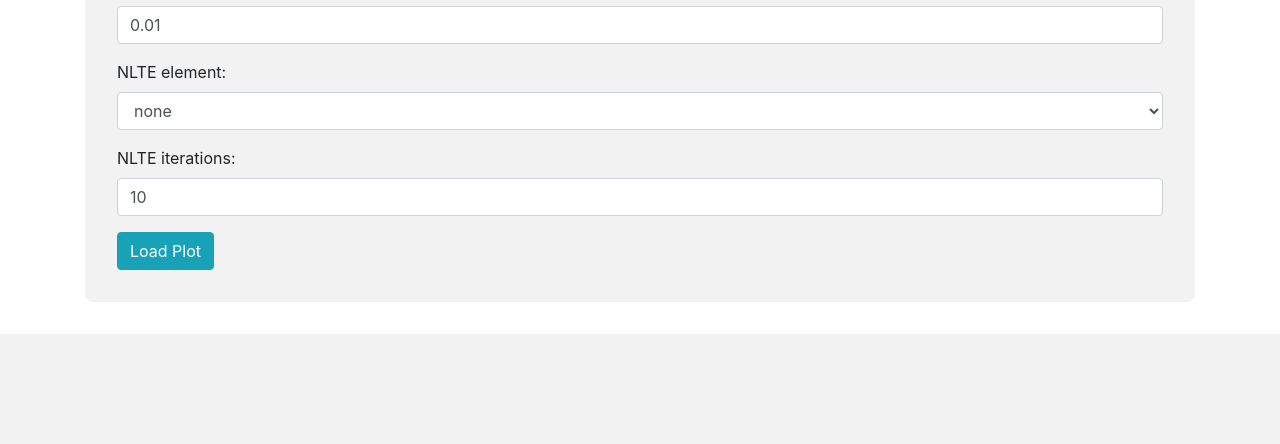
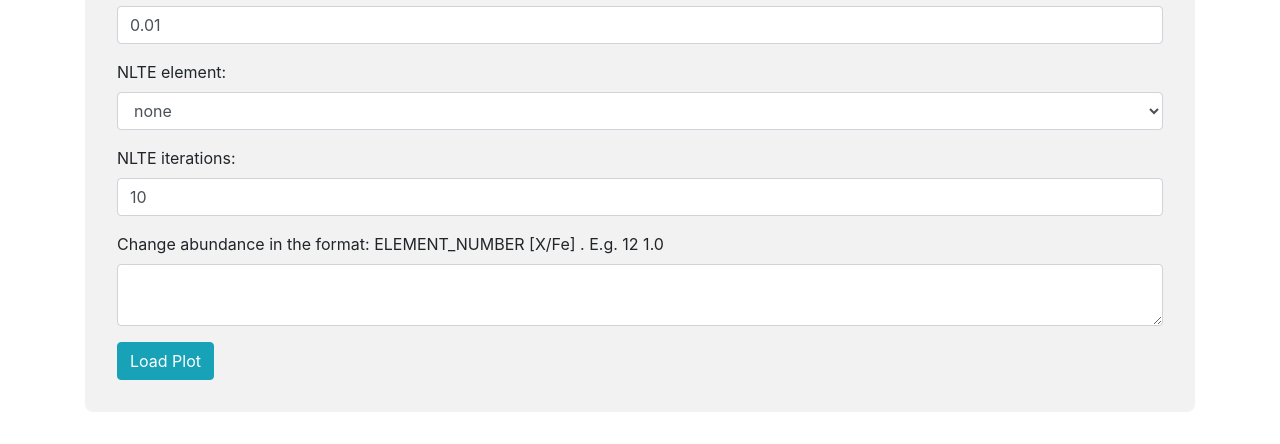
Before and after one commit to stormnick/TSGuiPy, a Flask app: page /generate_synthetic_spectrum in a window 1280 px wide. Shown: the part 888-1332 px from the top of the page. Before the commit the page ends 1222 px from the top, so only its background shows below. Run offline with Flask 3, Linux system fonts and the light colour scheme; some libraries are stand-ins or nearby versions.

Commit message:
can now choose elemental abundance easily

```diff
--- a/src/app.py
+++ b/src/app.py
@@ -13,6 +13,7 @@ from TSGuiPy.src import plot
 from plotting_tools.scripts_for_plotting import plot_synthetic_data_m3dis, load_output_data
 from scripts.loading_configs import TSFitPyConfig
 from scripts.auxiliary_functions import apply_doppler_correction
+from scripts.solar_abundances import periodic_table
 
 app = Flask(__name__)
 app.config['MAX_CONTENT_LENGTH'] = 200 * 1024 * 1024  # 50 Megabytes
@@ -165,7 +166,7 @@ def results():
 def generate_synthetic_spectrum():
     return render_template('generate_synthetic_spectrum.html')
 
-def call_m3d(teff, logg, feh, vmic, lmin, lmax, ldelta, nlte_element, nlte_iter):
+def call_m3d(teff, logg, feh, vmic, lmin, lmax, ldelta, nlte_element, nlte_iter, xfeabundances):
     m3dis_paths = {"m3dis_path": "/Users/storm/PycharmProjects/3d_nlte_stuff/m3dis_l/m3dis/experiments/Multi3D/",
                    "nlte_config_path": "/Users/storm/docker_common_folder/TSFitPy/input_files/nlte_data/nlte_filenames.cfg",
                    "model_atom_path": "/Users/storm/docker_common_folder/TSFitPy/input_files/nlte_data/model_atoms/",
@@ -174,8 +175,8 @@ def call_m3d(teff, logg, feh, vmic, lmin, lmax, ldelta, nlte_element, nlte_iter)
                    "3D_atmosphere_path": None}  # change to path to 3D atmosphere if running 3D model atmosphere
 
     atmosphere_type = "1D"  # "1D" or "3D"
-    hash_table_size = 100000
-    n_nu = 32
+    hash_table_size = 100
+    n_nu = 1
     mpi_cores = 1
     # if 3D atmosphere is used, then the following is needed
     dims = 23  # dimensions of the atmosphere
@@ -194,10 +195,19 @@ def call_m3d(teff, logg, feh, vmic, lmin, lmax, ldelta, nlte_element, nlte_iter)
         element_in_nlte = ""
         nlte_flag = False
     element_abundances = {}
+    # convert xfeabundances to dictionary. first number is the element number in periodic table, second is the abundance. the separation between elements is \n
+    xfeabundances = xfeabundances.split("\n")
+    for xfeabundance in xfeabundances:
+        if xfeabundance != "":
+            element, abundance = xfeabundance.split(" ")
+            # convert element to element name
+            element = int(element)
+            element_name = periodic_table[element]
+            element_abundances[element_name] = float(abundance)
     wavelength, norm_flux = plot_synthetic_data_m3dis(m3dis_paths, teff, logg, feh, vmic, lmin, lmax, ldelta,
                                                       atmosphere_type, atmos_format, n_nu, mpi_cores, hash_table_size,
                                                       nlte_flag, element_in_nlte, element_abundances, snap, dims, nx, ny, nz,
-                                                      nlte_iterations_max, nlte_convergence_limit, m3dis_package_name="m3dis", verbose=True)
+                                                      nlte_iterations_max, nlte_convergence_limit, m3dis_package_name="m3dis", verbose=False)
     return list(wavelength), list(norm_flux)
 
 
@@ -213,9 +223,10 @@ def get_plot_m3d():
     ldelta = float(data['deltal'])
     nlte_element = data['nlte_element']
     nlte_iter = int(data['nlte_iter'])
+    xfeabundances = data['m3d_xfeabundances']
     print("get_plot_m3d")
-    wavelength, flux = call_m3d(teff, logg, feh, vmic, lmin, lmax, ldelta, nlte_element, nlte_iter)
-    fig = plot.plot_synthetic_data(wavelength, flux)
+    wavelength, flux = call_m3d(teff, logg, feh, vmic, lmin, lmax, ldelta, nlte_element, nlte_iter, xfeabundances)
+    fig = plot.plot_synthetic_data(wavelength, flux, lmin, lmax)
     return jsonify({"data": fig.to_dict()["data"], "layout": fig.to_dict()["layout"]})
 
 @app.route('/upload_zip', methods=['POST'])
--- a/src/plot.py
+++ b/src/plot.py
@@ -36,10 +36,11 @@ def create_plot_data(x_fitted, y_fitted, x_obs, y_obs, left_line, right_line, ce
     )
     return fig
 
-def plot_synthetic_data(x_fitted, y_fitted):
+def plot_synthetic_data(x_fitted, y_fitted, lmin, lmax):
     # plot fitted as line
     trace = go.Scatter(x=list(x_fitted), y=list(y_fitted), mode='lines', line=dict(color='red'), name='fitted')
-    fig = go.Figure(data=[trace])
+    xlimits = [lmin, lmax]
+    fig = go.Figure(data=[trace], layout_xaxis_range=xlimits)
     fig.update_layout(
         xaxis_title="Wavelength",
         yaxis_title="Normalised Flux"
--- a/src/templates/generate_synthetic_spectrum.html
+++ b/src/templates/generate_synthetic_spectrum.html
@@ -59,6 +59,7 @@
         deltal: document.getElementById("m3d_deltal").value,
         nlte_element: document.getElementById("m3d_nlte_element").value,
         nlte_iter: document.getElementById("m3d_nlte_iter").value,
+        m3d_xfeabundances: document.getElementById("m3d_xfeabundances").value
     };
 
     $.ajax({
@@ -176,6 +177,10 @@
                 <label for="m3d_nlte_iter">NLTE iterations:</label>
                 <input type="number" class="form-control" id="m3d_nlte_iter" name="m3d_nlte_iter" value="10">
             </div>
+            <div class="form-group">
+                <label for="m3d_xfeabundances">Change abundance in the format: ELEMENT_NUMBER [X/Fe] . E.g. 12 1.0</label>
+                <textarea class="form-control" id="m3d_xfeabundances" name="m3d_xfeabundances" rows="2"></textarea>
+            </div>
 
 
             <button class="btn btn-info" onclick="loadPlot2()">Load Plot</button>
```
